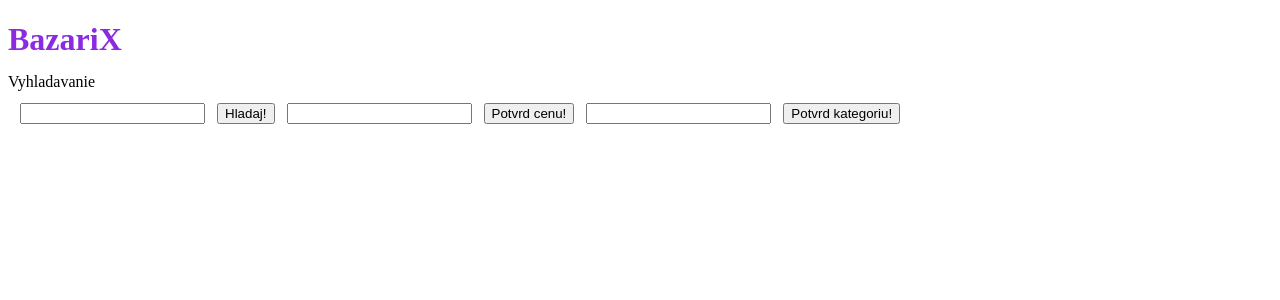
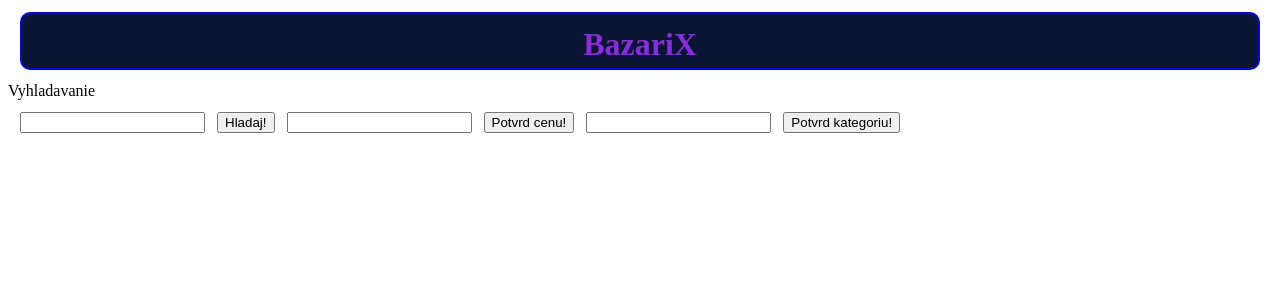
Before and after one commit to Mrskillmob/Bazar, a React (Create React App) app in the folder bazar/: page / in a window 1280 px wide. Shown: the top 300 px of the page. Built offline with nearby package versions, Linux system fonts and the light colour scheme.

Commit message:
uprava css
CSS UPDATE

```diff
--- a/bazar/src/components/BazarVyh.js
+++ b/bazar/src/components/BazarVyh.js
@@ -4,7 +4,7 @@ import './myStyles.css'
 export default function BazarVyh() {
   return (
     <div>
-        <h1 class="primary"> BazariX</h1>
+        <h1 class="headerko"> BazariX</h1>
     </div>
   )
 }
--- a/bazar/src/components/myStyles.css
+++ b/bazar/src/components/myStyles.css
@@ -1,7 +1,16 @@
-.primary {
+.headerko {
     color: blueviolet;
     height: 30px;
-    width: 1080px;
+    width: auto;
+    border-style: solid;
+    border-width: 2px;
+    border-color: blue;
+    margin: 12px;
+    padding: 12px;
+    text-align: center;
+    background-color: #0a1531;
+    border-radius: 10px;
+
 }
 .idk{
     color: grey;
```
